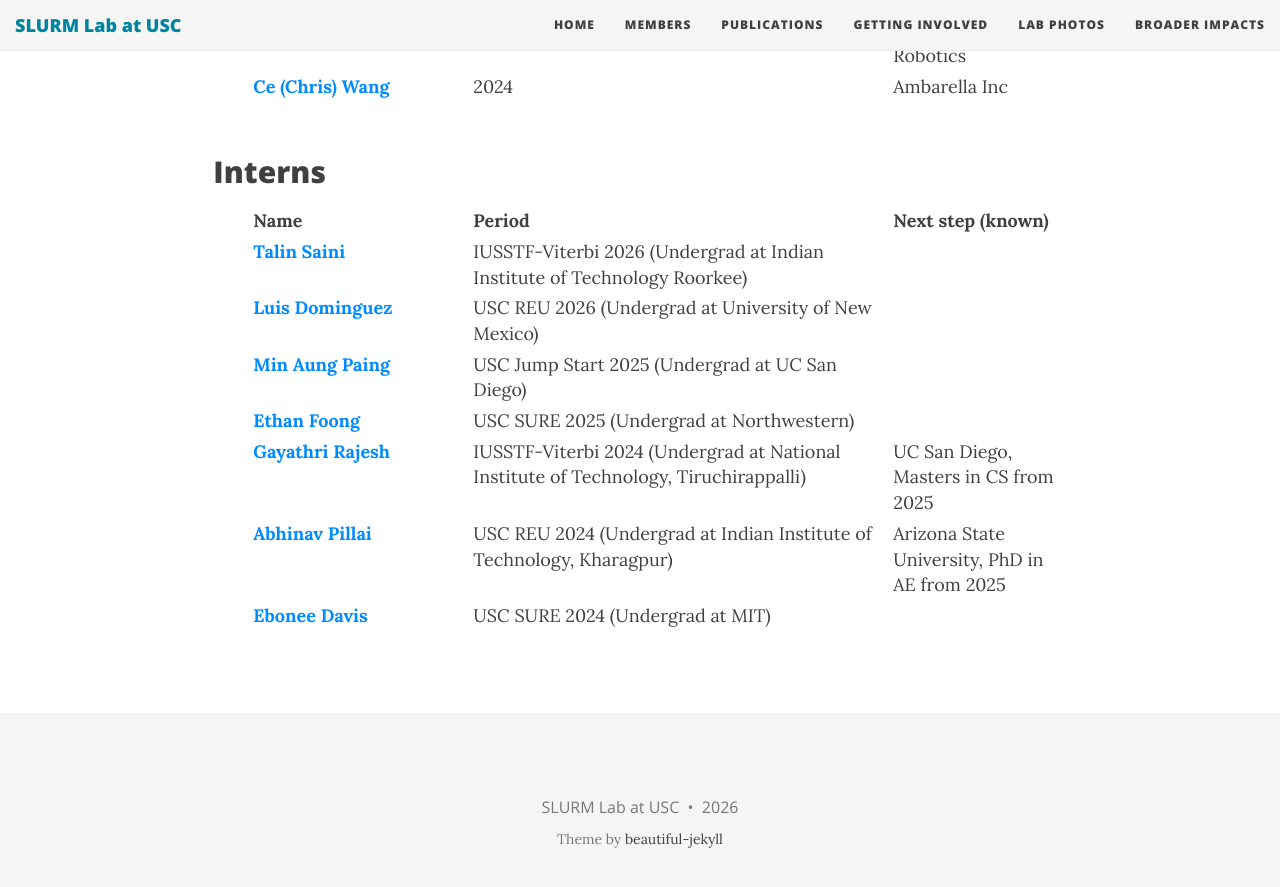
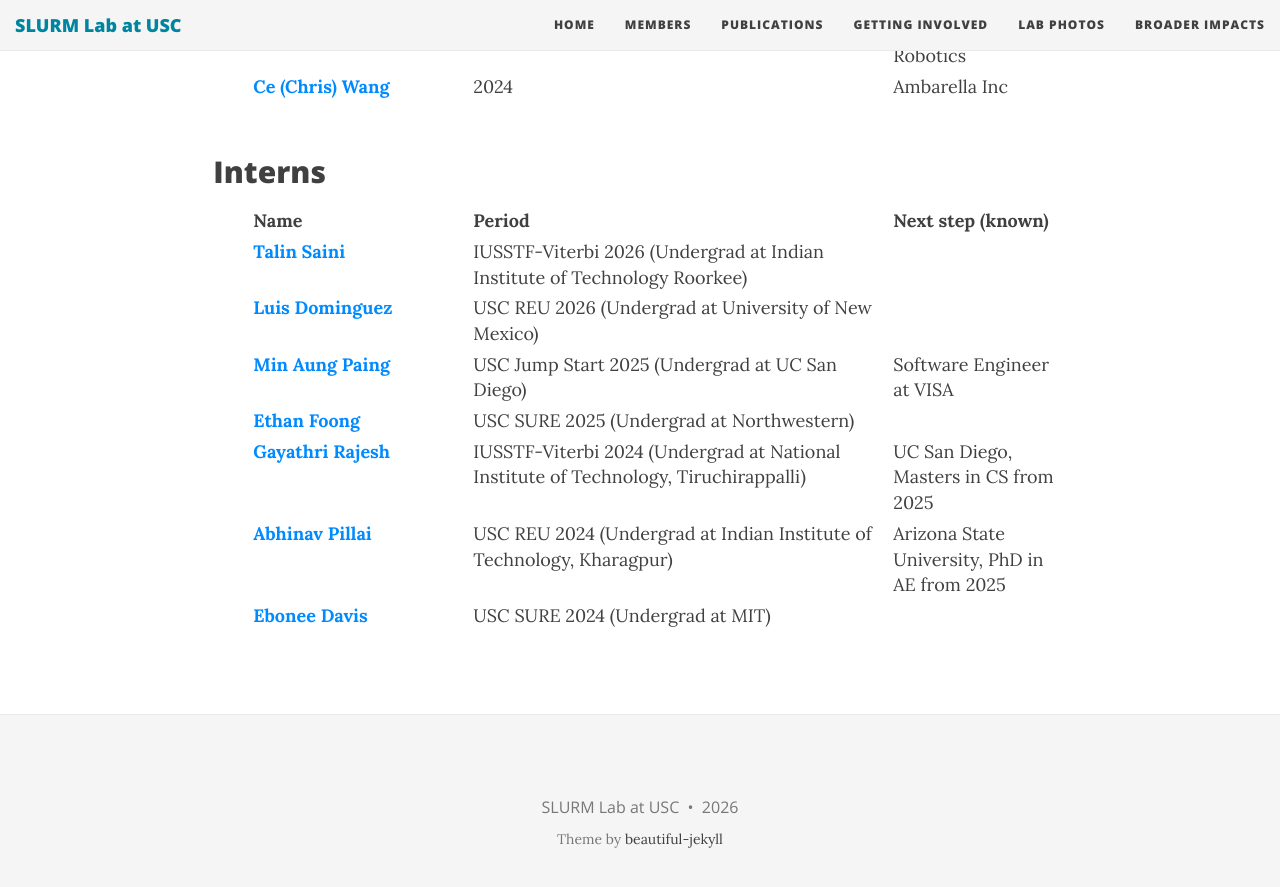
Before and after one commit to slurm-lab-usc/slurm-lab-usc.github.io, a Jekyll site: the page built from members.md, in a window 1280 px wide and 900 px high, scrolled down 5514 px. Shown: the top 887 px of the window. Built offline with Jekyll 4.4.1, drawn with Linux system fonts in a browser that asks for light colours; nearby versions of some CDN libraries.

Commit message:
Update next steps

```diff
--- a/members.md
+++ b/members.md
@@ -273,7 +273,7 @@ members:
             web_url: https://www.linkedin.com/in/min-aung-paing-swe/
             photo_url:
             period: USC Jump Start 2025 (Undergrad at UC San Diego)
-            next_step:
+            next_step: Software Engineer at VISA
           - name: Ethan Foong
             photo_url:
             web_url: https://www.linkedin.com/in/ethan-foong/
```
